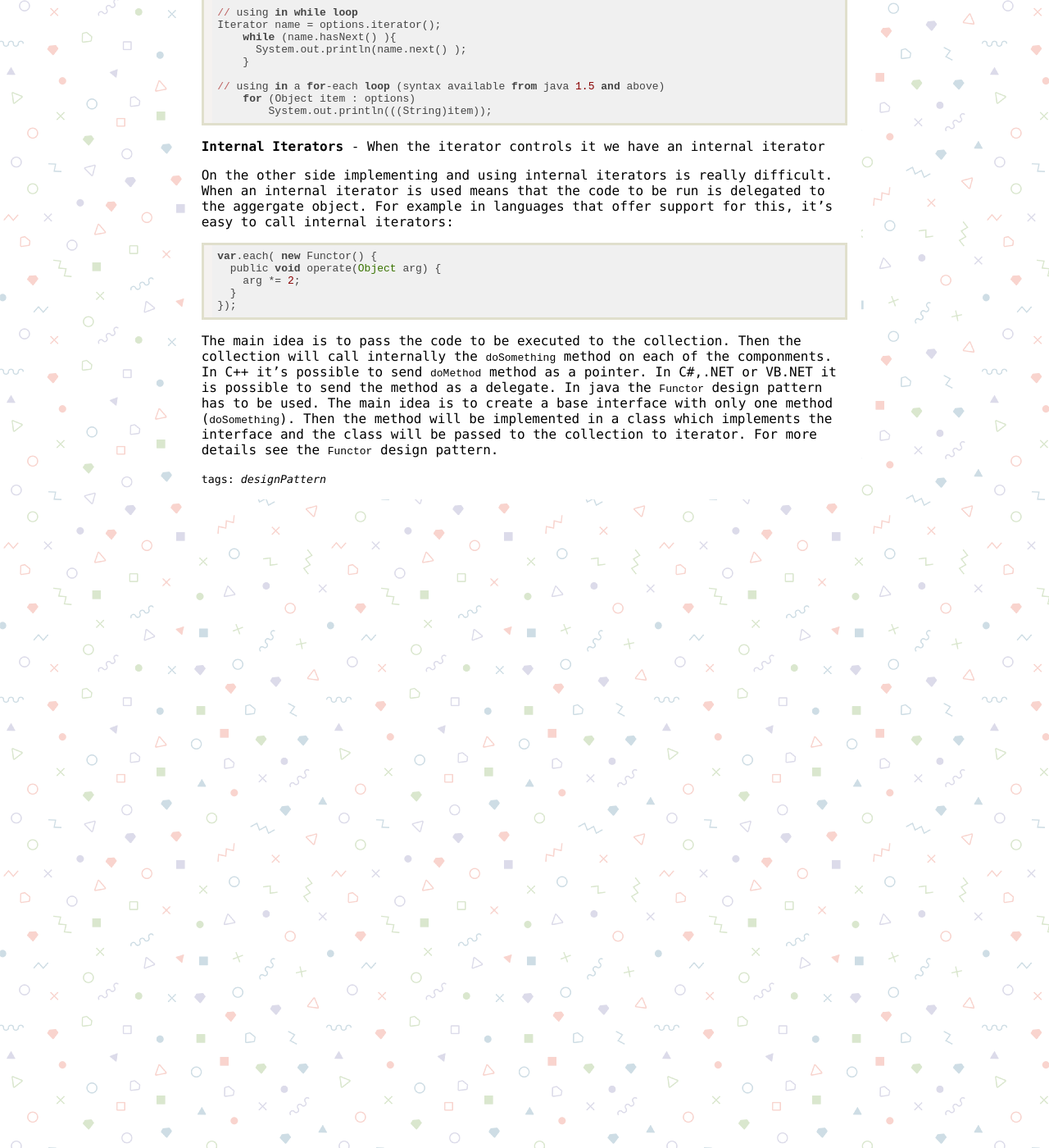
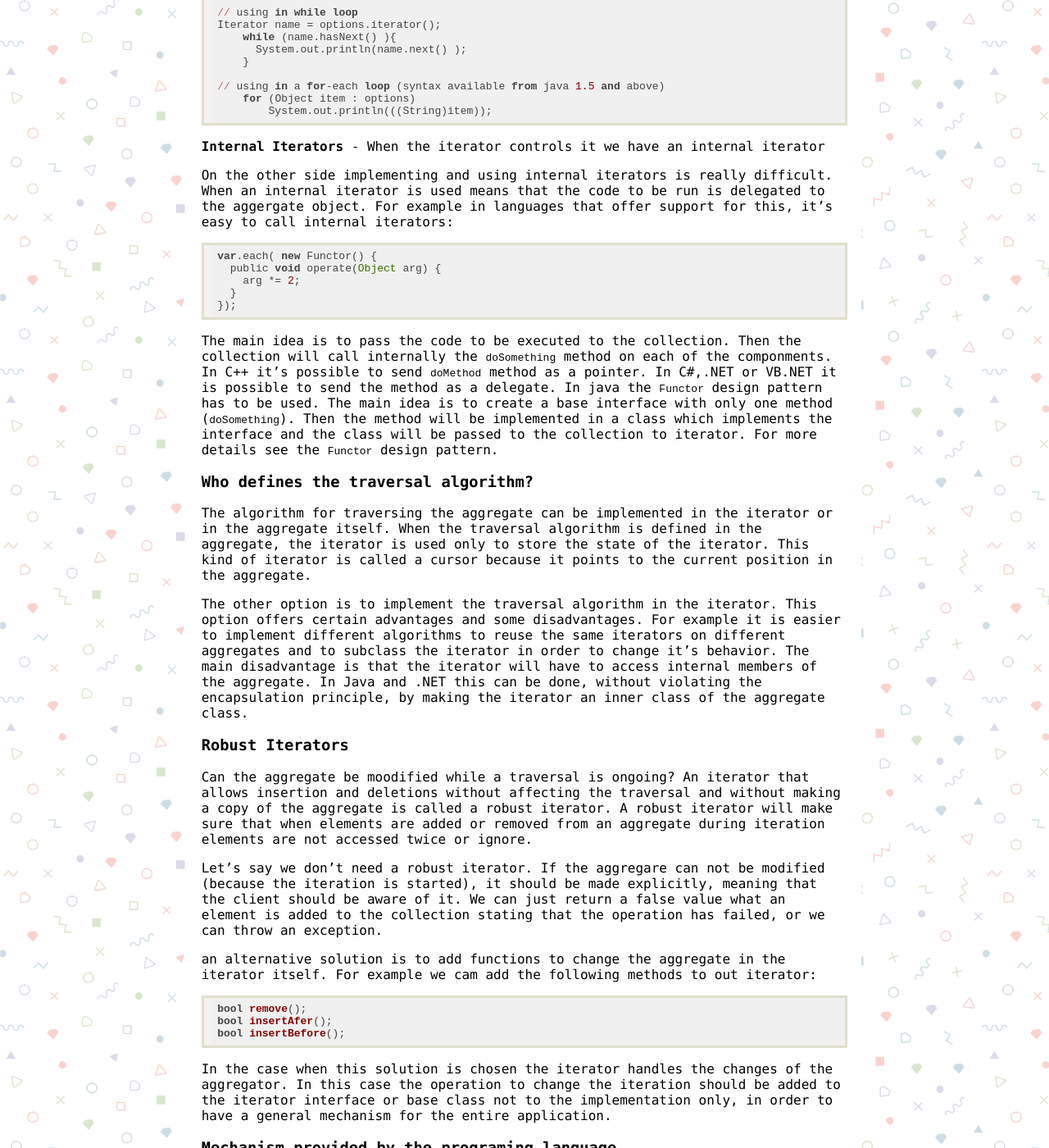
Before and after one commit to MannixSuo/docs, a Jekyll site: the page built from _posts/2019-6-5-iterator.md, in a window 1280 px wide and 1400 px high, scrolled down 3439 px. Shown: the whole window at 82% size. Built offline with Jekyll 4.4.1, drawn with Linux system fonts in a browser that asks for light colours; some of the changed text lies outside the part shown.

Commit message:
Update 2019-6-5-iterator.md

````diff
--- a/_posts/2019-6-5-iterator.md
+++ b/_posts/2019-6-5-iterator.md
@@ -155,3 +155,40 @@
 ```
 
 The main idea is to pass the code to be executed to the collection. Then the collection will call internally the `doSomething` method on each of the componments. In C++ it's possible to send `doMethod` method as a pointer. In C#,.NET or VB.NET it is possible to send the method as a delegate. In java the `Functor` design pattern has to be used. The main idea is to create a base interface with only one method (`doSomething`). Then the method will be implemented in a class which implements the interface and the class will be passed to the collection to iterator. For more details see the `Functor` design pattern.
+
+### Who defines the traversal algorithm?
+
+The algorithm for traversing the aggregate can be implemented in the iterator or in the aggregate itself.
+When the traversal algorithm is defined in the aggregate, the iterator is used only to store the state of the iterator. This kind of iterator is called a cursor because it points to the current position in the aggregate.
+
+The other option is to implement the traversal algorithm in the iterator. This option offers certain advantages and some disadvantages. For example it is easier to implement different algorithms to reuse the same iterators on different aggregates and to subclass the iterator in order to change it's behavior. The main disadvantage is that the iterator will have to access internal members of the aggregate. In Java and .NET this can be done, without violating the encapsulation principle, by making the iterator an inner class of the aggregate class.
+
+### Robust Iterators
+
+Can the aggregate be moodified while a traversal is ongoing? An iterator that allows insertion and deletions without affecting the traversal and without making a copy of the aggregate is called a robust iterator. A robust iterator will make sure that when elements are added or removed from an aggregate during iteration elements are not accessed twice or ignore.
+
+Let's say we don't need a robust iterator. If the aggregare can not be modified (because the iteration is started), it should be made explicitly, meaning that the client should be aware of it. We can just return a false value what an element is added to the collection stating that the operation has failed, or we can throw an exception.
+
+an alternative solution is to add functions to change the aggregate in the iterator itself. For example we cam add the following methods to out iterator:
+
+```java
+bool remove();
+bool insertAfer();
+bool insertBefore();
+```
+
+In the case when this solution is chosen the iterator handles the changes of the aggregator. In this case the operation to change the iteration should be added to the iterator interface or base class not to the implementation only, in order to have a general mechanism for the entire application.
+
+### Mechanism provided by the programing language
+
+The iterator pattern can be implemented from scrach in Java or .NET, but there is already built-in support for Iterator Pattern.
+
+## Hot Spot
+
+* External vs. Internal Iterators - In languages like java ,c#,vb,.net,c++ is very easy to use external iterators.
+
+* Who defines the traversal algorithm? - The aggregate can implement it or the iterator as well. Usually the algorithm is defined in the iterator.
+
+* Robust Iterators - Can the aggregate be modified while a traversal is ongoing?
+
+* Multithreading Iterators - First of all multithreading iterators should be robust iterators. Second of all they should work in multithreading environments.
````
